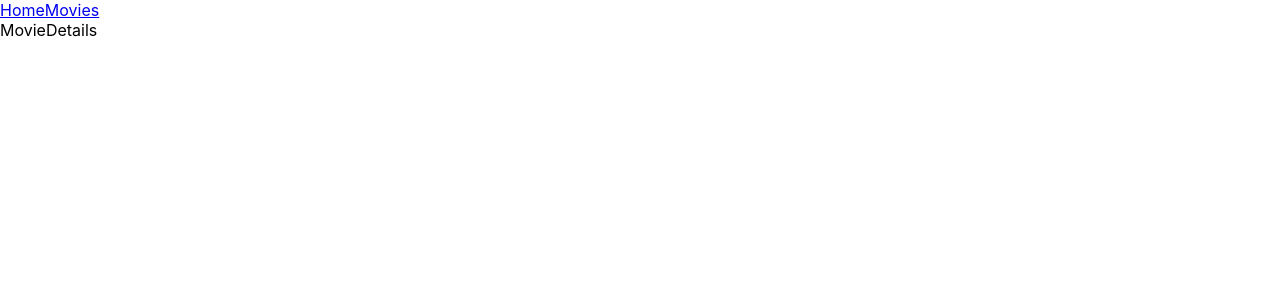
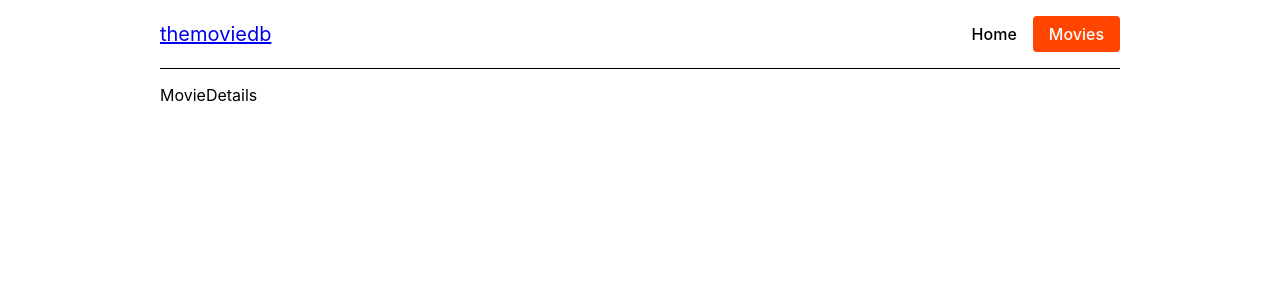
Before and after one commit to sergii-borodin/goit-react-hw-05-movies, a React (Create React App) app: page /goit-react-hw-05-movies/movies/1 in a window 1280 px wide. Shown: the top 300 px of the page. Built offline with nearby package versions, Linux system fonts and the light colour scheme.

Commit message:
implement shared layout pattern

```diff
--- a/package.json
+++ b/package.json
@@ -13,6 +13,7 @@
     "react-dom": "^18.1.0",
     "react-router-dom": "^6.9.0",
     "react-scripts": "5.0.1",
+    "styled-components": "^5.3.9",
     "web-vitals": "^2.1.3"
   },
   "scripts": {
--- a/src/components/App/App.jsx
+++ b/src/components/App/App.jsx
@@ -1,25 +1,27 @@
 import { Routes, Route, NavLink } from 'react-router-dom';
 
+//components
+import Cast from 'components/Cast/Cast';
+import Reviews from 'components/Reviews/Reviews';
+import SharedLayout from 'components/SharedLayout/SharedLayout';
+
+//pages
 import Home from 'pages/Home/Home';
 import Movies from 'pages/Movies/Movies';
 import MovieDetails from 'pages/MovieDetails/MovieDetails';
-import Cast from 'components/Cast/Cast';
-import Reviews from 'components/Reviews/Reviews';
 
 export const App = () => {
   return (
     <div>
-      <header>
-        <NavLink to="/">Home</NavLink>
-        <NavLink to="/movies">Movies</NavLink>
-      </header>
       <Routes>
-        <Route path="/" element={<Home />} />
-        <Route path="/movies" element={<Movies />} />
-        <Route path="/movies/:movieId" element={<MovieDetails />} />
-        <Route path="/movies/:movieId/cast" element={<Cast />} />
-        <Route path="/movies/:movieId/reviews" element={<Reviews />} />
-        <Route path="*" element={<Home />} />
+        <Route path="/" element={<SharedLayout />}>
+          <Route index element={<Home />} />
+          <Route path="movies" element={<Movies />} />
+          <Route path="movies/:movieId" element={<MovieDetails />} />
+          {/*<Route path="/movies/:movieId/cast" element={<Cast />} />
+          <Route path="/movies/:movieId/reviews" element={<Reviews />} /> */}
+          <Route path="*" element={<Home />} />
+        </Route>
       </Routes>
     </div>
   );
--- /dev/null
+++ b/src/components/SharedLayout/SharedLayout.jsx
@@ -0,0 +1,34 @@
+import React from 'react';
+import {
+  Container,
+  Header,
+  PageLink,
+  NavigationLink,
+} from './SharedLayout.styled';
+import PropTypes from 'prop-types';
+import { Outlet } from 'react-router-dom';
+
+const SharedLayout = ({ children }) => {
+  return (
+    <Container>
+      <Header>
+        <PageLink to="/">themoviedb</PageLink>
+        <nav>
+          <ul>
+            <li>
+              <NavigationLink to="/">Home</NavigationLink>
+            </li>
+            <li>
+              <NavigationLink to="/movies">Movies</NavigationLink>
+            </li>
+          </ul>
+        </nav>
+      </Header>
+      <Outlet />
+    </Container>
+  );
+};
+
+SharedLayout.propTypes = {};
+
+export default SharedLayout;
--- /dev/null
+++ b/src/components/SharedLayout/SharedLayout.styled.js
@@ -0,0 +1,37 @@
+import styled from 'styled-components';
+import { NavLink, Link } from 'react-router-dom';
+
+export const Container = styled.div`
+  max-width: 960px;
+  margin: 0 auto;
+  padding: 0 16px;
+`;
+
+export const Header = styled.header`
+  display: flex;
+  align-items: center;
+  justify-content: space-between;
+  gap: 12px;
+  padding: 8px 0;
+  margin-bottom: 16px;
+  border-bottom: 1px solid black;
+  nav > ul {
+    display: flex;
+  }
+`;
+
+export const PageLink = styled(Link)`
+  font-size: 20px;
+`;
+
+export const NavigationLink = styled(NavLink)`
+  padding: 8px 16px;
+  border-radius: 4px;
+  text-decoration: none;
+  color: black;
+  font-weight: 500;
+  &.active {
+    color: white;
+    background-color: orangered;
+  }
+`;
--- a/src/index.css
+++ b/src/index.css
@@ -13,3 +13,7 @@ code {
   font-family: source-code-pro, Menlo, Monaco, Consolas, 'Courier New',
     monospace;
 }
+
+ul {
+  list-style: none;
+}
--- a/src/pages/Home/Home.jsx
+++ b/src/pages/Home/Home.jsx
@@ -1,5 +1,7 @@
 import React, { useState, useEffect } from 'react';
 import * as ApiService from '../../ApiService';
+import { Link } from 'react-router-dom';
+
 import PropTypes from 'prop-types';
 
 const Home = props => {
@@ -23,7 +25,7 @@ const Home = props => {
       <ul>
         {movies.map(movie => (
           <li key={movie.id}>
-            <p>{movie.title}</p>
+            <Link to="movie/:movieId">{movie.title}</Link>
           </li>
         ))}
       </ul>
```
Also changed, not shown: 1 other file (tests, documents, lock files or other folders).
